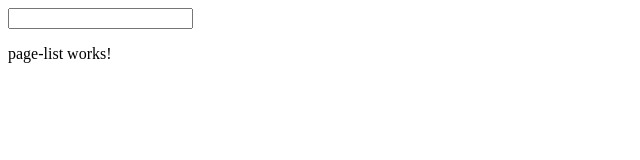
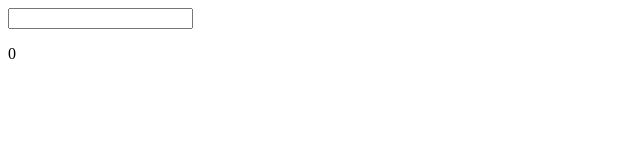
Before and after one commit to milanzec/wsearch, an Angular app: page / in a window 1280 px wide. Shown: the top 160 px of the page, without its empty margins (0-640 px from the left). Built offline with nearby package versions, Linux system fonts and the light colour scheme.

Commit message:
parent to child data

```diff
--- a/src/app/app.component.html
+++ b/src/app/app.component.html
@@ -1,2 +1,2 @@
 <app-search-bar (submitted)="onTerm($event)"></app-search-bar>
-<app-page-list></app-page-list>
+<app-page-list [list]="pages"></app-page-list>
--- a/src/app/app.component.ts
+++ b/src/app/app.component.ts
@@ -8,12 +8,14 @@ import { WikipediaService } from './wikipedia.service';
   styleUrls: ['./app.component.css']
 })
 export class AppComponent {
+  pages = []
 
   constructor(private wikipedia: WikipediaService) { }
 
   onTerm(term: string) {
-    this.wikipedia.search(term).subscribe((response) => {
-      console.log(response)
+    this.wikipedia.search(term).subscribe((response: any) => {
+      this.pages = response.query.search
+      console.log(this.pages)
     })
 
   }
--- a/src/app/page-list/page-list.component.html
+++ b/src/app/page-list/page-list.component.html
@@ -1 +1 @@
-<p>page-list works!</p>
+<p>{{list.length}}</p>
--- a/src/app/page-list/page-list.component.ts
+++ b/src/app/page-list/page-list.component.ts
@@ -1,4 +1,4 @@
-import { Component } from '@angular/core';
+import { Component, Input } from '@angular/core';
 
 @Component({
   selector: 'app-page-list',
@@ -7,4 +7,6 @@ import { Component } from '@angular/core';
 })
 export class PageListComponent {
 
+  @Input() list = []
+
 }
```
